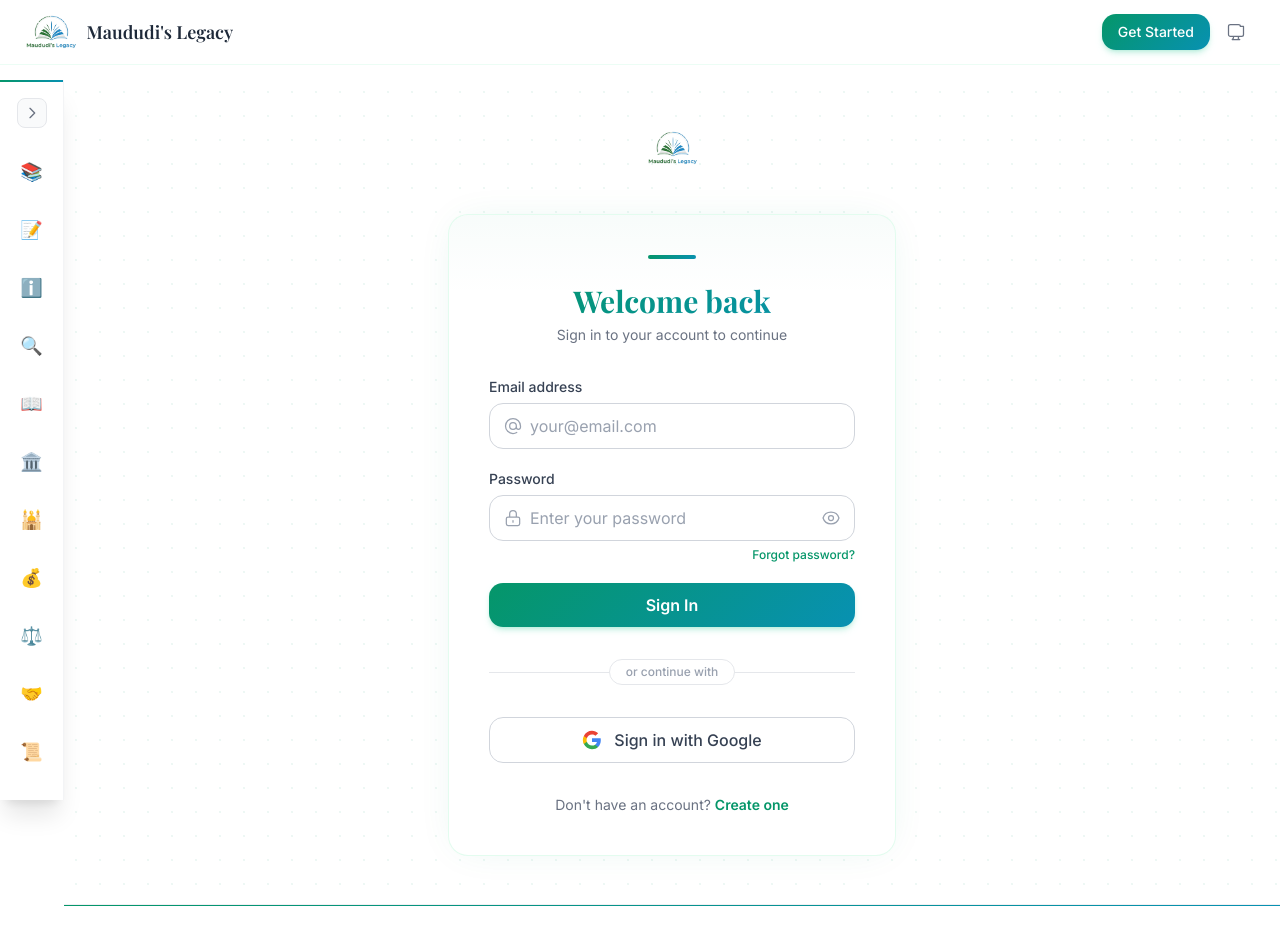
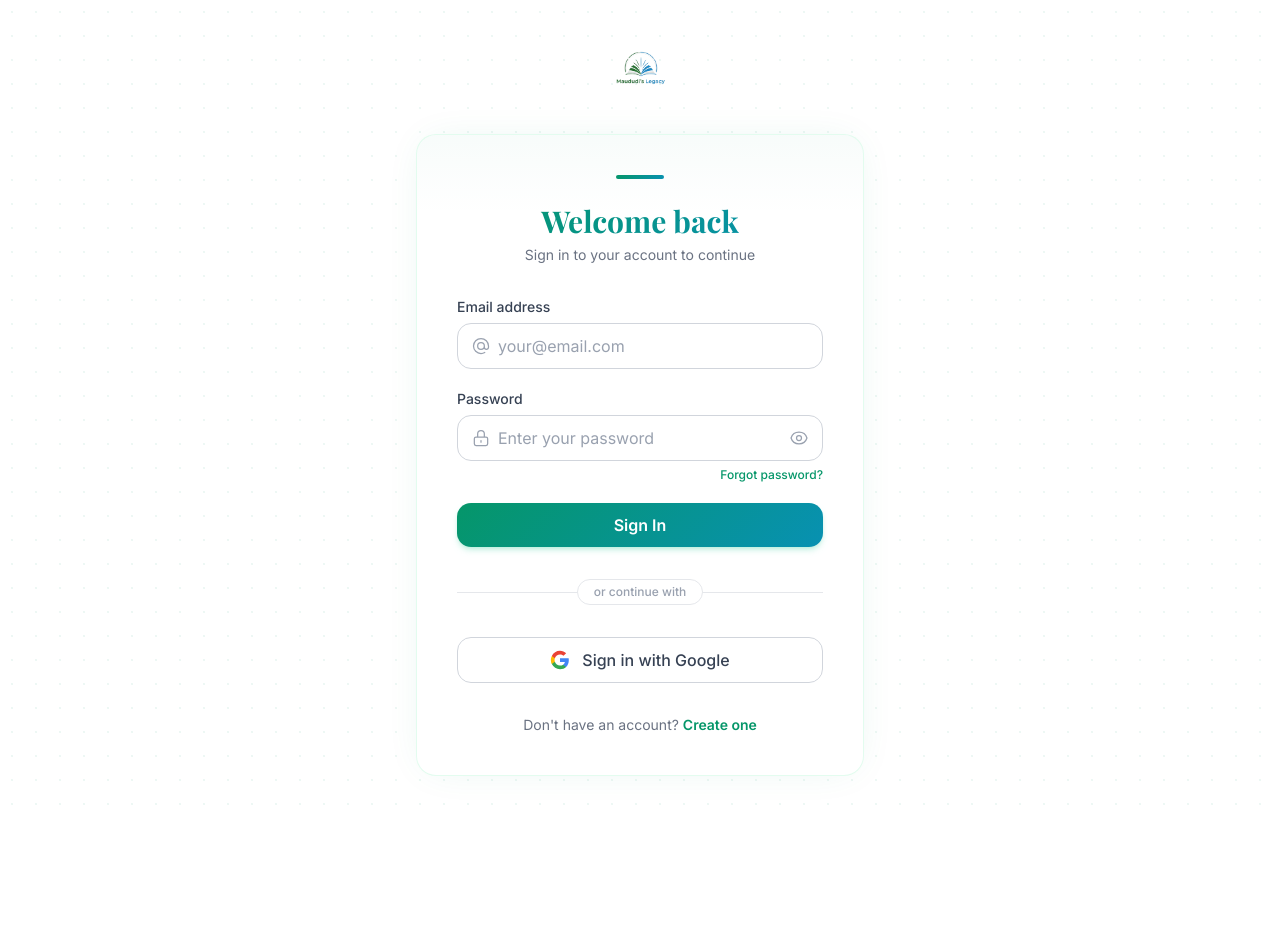
Before and after one commit to MuhammadGhyasAli/Maududi-s_Legacy, a Next.js app: page /auth/login in a window 1280 px wide. Shown: the top 952 px of the page. After the commit the page ends 824 px from the top, so only its background shows below. Built offline with nearby package versions, Linux system fonts and the light colour scheme; a web font is replaced by a local one.

Commit message:
refactor: remove Sidebar/Header/Footer from /auth routes

```diff
--- a/src/components/MainShell.tsx
+++ b/src/components/MainShell.tsx
@@ -50,11 +50,13 @@
   }, [theme]);
 
   const isChatRoute = pathname?.includes('/chat') || pathname?.includes('/ai-context-finder');
+  const isAuthRoute = pathname?.startsWith('/auth');
+  const isStandaloneRoute = isChatRoute || isAuthRoute;
 
   return (
     <ToastProvider>
       <div className="min-h-screen bg-brand-bg-light dark:bg-brand-bg-dark text-gray-900 dark:text-gray-100 transition-colors duration-300 flex overflow-x-clip">
-        {!isChatRoute && (
+        {!isStandaloneRoute && (
           <>
             <Sidebar
               isOpen={isSidebarOpen}
@@ -73,12 +75,12 @@
           </>
         )}
 
-        <div id="main-content" tabIndex={-1} className={`flex-1 flex flex-col min-w-0 ${isChatRoute ? '' : (isDesktopSidebarCollapsed ? "lg:ml-16" : "lg:ml-64") + ' pt-20'}`}>
+        <div id="main-content" tabIndex={-1} className={`flex-1 flex flex-col min-w-0 ${isStandaloneRoute ? '' : (isDesktopSidebarCollapsed ? "lg:ml-16" : "lg:ml-64") + ' pt-20'}`}>
           <div className="flex-1 h-full">{children}</div>
-          {!isChatRoute && <Footer />}
+          {!isStandaloneRoute && <Footer />}
         </div>
 
-        {!isChatRoute && <ScrollToTop />}
+        {!isStandaloneRoute && <ScrollToTop />}
       </div>
     </ToastProvider>
   );
```
